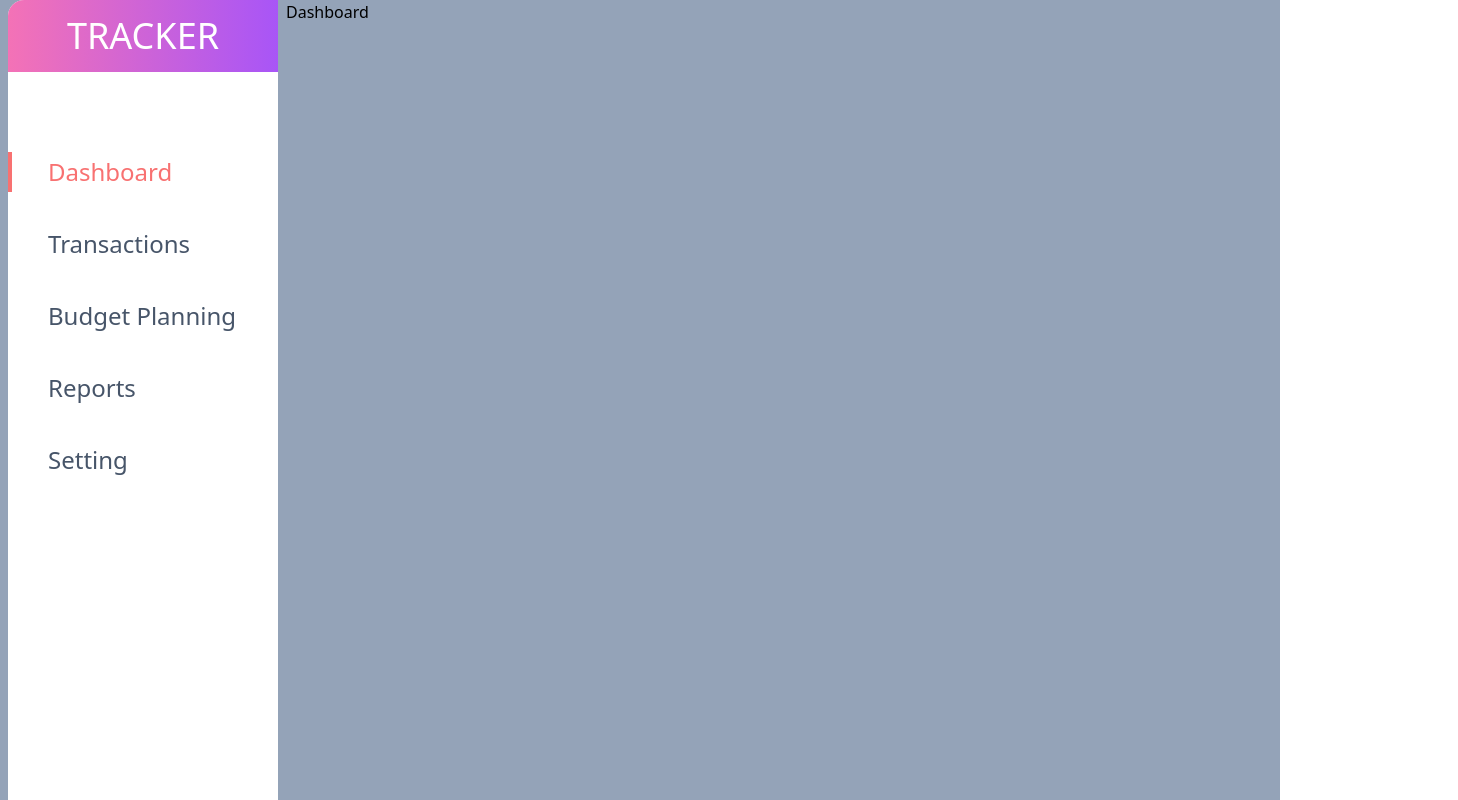
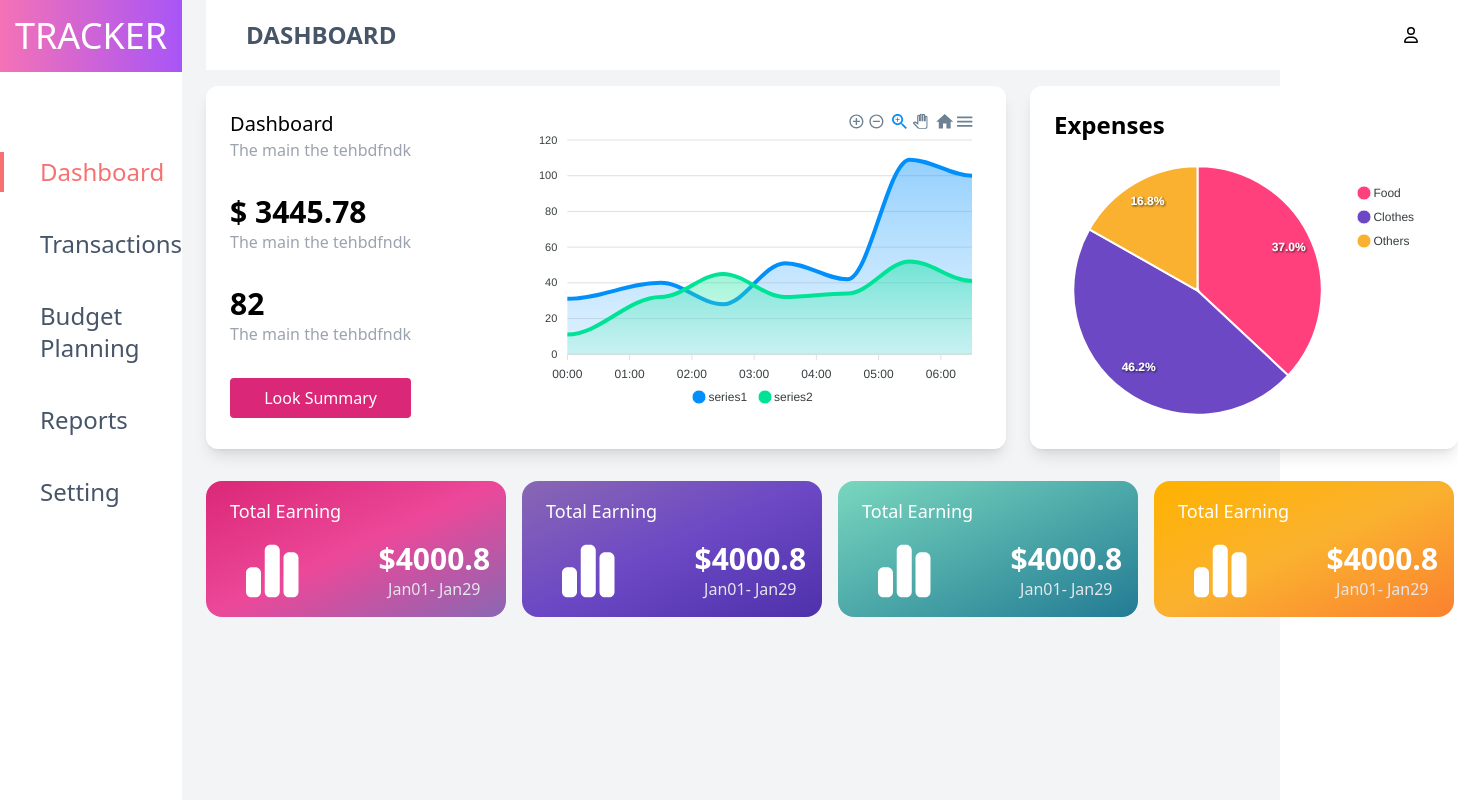
Before and after one commit to Prajon-Adhikari/Personal-Finance-Tracker, a React (Vite) app in the folder frontend/: page /dashboard in a window 1280 px wide. Shown: the whole page, 1458 px wide, since content can reach past the window. Built offline with nearby package versions, Linux system fonts and the light colour scheme.

Commit message:
adding dashboard panel, linegraph and piechart

```diff
--- a/frontend/src/Components/Budget.jsx
+++ b/frontend/src/Components/Budget.jsx
@@ -1,5 +1,14 @@
 import React from "react";
+import { FontAwesomeIcon } from "@fortawesome/react-fontawesome";
+import { faUser } from "@fortawesome/free-regular-svg-icons";
 
 export default function Budget() {
-  return <div>Budget Planning</div>;
+  return (
+    <>
+      <div className="bg-white flex justify-between items-center px-10 w-full h-[70px]">
+        <h2 className="text-2xl font-bold">BUDGET PLANNING</h2>
+        <FontAwesomeIcon icon={faUser} />
+      </div>
+    </>
+  );
 }
--- a/frontend/src/Components/Dashboard.jsx
+++ b/frontend/src/Components/Dashboard.jsx
@@ -1,5 +1,169 @@
-import React from "react";
+import React, { useState } from "react";
+import { FontAwesomeIcon } from "@fortawesome/react-fontawesome";
+import { faUser } from "@fortawesome/free-regular-svg-icons";
+import ReactApexChart from "react-apexcharts";
+import Panel from "./Panel";
+import { faChartSimple } from "@fortawesome/free-solid-svg-icons";
+
+class AreaChart extends React.Component {
+  constructor(props) {
+    super(props);
+    this.state = {
+      series: [
+        {
+          name: "series1",
+          data: [31, 40, 28, 51, 42, 109, 100],
+        },
+        {
+          name: "series2",
+          data: [11, 32, 45, 32, 34, 52, 41],
+        },
+      ],
+      options: {
+        chart: {
+          height: 300,
+          type: "area",
+        },
+        dataLabels: {
+          enabled: false,
+        },
+        stroke: {
+          curve: "smooth",
+        },
+        xaxis: {
+          type: "datetime",
+          categories: [
+            "2018-09-19T00:00:00.000Z",
+            "2018-09-19T01:30:00.000Z",
+            "2018-09-19T02:30:00.000Z",
+            "2018-09-19T03:30:00.000Z",
+            "2018-09-19T04:30:00.000Z",
+            "2018-09-19T05:30:00.000Z",
+            "2018-09-19T06:30:00.000Z",
+          ],
+        },
+        tooltip: {
+          x: {
+            format: "dd/MM/yy HH:mm",
+          },
+        },
+      },
+    };
+  }
+
+  render() {
+    return (
+      <ReactApexChart
+        options={this.state.options}
+        series={this.state.series}
+        type="area"
+        height={300}
+        width={460}
+      />
+    );
+  }
+}
 
 export default function Dashboard() {
-  return <div>Dashboard</div>;
+  const [pieChartState, setPieChartState] = useState({
+    series: [44, 55, 20],
+    options: {
+      chart: {
+        type: "pie",
+      },
+      colors: ["#FF407D", "#6C48C5", "#FAB12F"], // Custom colors
+      labels: ["Food", "Clothes", "Others"],
+      responsive: [
+        {
+          breakpoint: 480,
+          options: {
+            chart: {
+              width: 200,
+            },
+            legend: {
+              position: "bottom",
+            },
+          },
+        },
+      ],
+    },
+  });
+
+  return (
+    <div className="w-full">
+      <div className="bg-white flex justify-between items-center px-10 w-full h-[70px]">
+        <h2 className="text-2xl text-slate-600 font-bold">DASHBOARD</h2>
+        <FontAwesomeIcon icon={faUser} />
+      </div>
+      <div className="flex gap-6 mt-4">
+        <div className="w-[800px] p-6 flex justify-between rounded-xl bg-white shadow-lg">
+          <div className="flex flex-col gap-8">
+            <div>
+              <div className="text-xl">Dashboard</div>
+              <div className="text-gray-400">The main the tehbdfndk</div>
+            </div>
+            <div>
+              <div className="text-3xl font-bold">$ 3445.78</div>
+              <div className="text-gray-400">The main the tehbdfndk</div>
+            </div>
+            <div>
+              <div className="text-3xl font-bold">82</div>
+              <div className="text-gray-400">The main the tehbdfndk</div>
+            </div>
+            <button className="bg-pink-600 rounded text-white py-2">
+              Look Summary
+            </button>
+          </div>
+          <AreaChart />
+        </div>
+        <div className="bg-white rounded-xl flex justify-center flex-col px-6 shadow-lg">
+          <div className="pb-4 font-bold text-2xl">Expenses</div>
+          <ReactApexChart
+            options={pieChartState.options}
+            series={pieChartState.series}
+            type="pie"
+            width={380}
+          />
+        </div>
+      </div>
+      <div className="flex gap-4 py-8">
+        <Panel
+          title="Total Earning"
+          figure={faChartSimple}
+          amount="4000.8"
+          date="Jan01- Jan29"
+          begColor="from-pink-600"
+          midColor="via-pink-500"
+          endColor="to-customPurple1"
+        />
+        <Panel
+          title="Total Earning"
+          figure={faChartSimple}
+          amount="4000.8"
+          date="Jan01- Jan29"
+          begColor="from-customPurple1"
+          midColor="via-customBlue"
+          endColor="to-customBlue1"
+        />
+        <Panel
+          title="Total Earning"
+          figure={faChartSimple}
+          amount="4000.8"
+          date="Jan01- Jan29"
+          begColor="from-customTeal"
+          midColor="via-customTeal1"
+          endColor="to-customTeal3"
+        />
+        <Panel
+          title="Total Earning"
+          figure={faChartSimple}
+          amount="4000.8"
+          date="Jan01- Jan29"
+          begColor="from-customGold"
+          midColor="via-customGold1"
+          endColor="to-customGold2"
+        />
+      </div>
+    </div>
+  );
 }
--- a/frontend/src/Components/Menu.jsx
+++ b/frontend/src/Components/Menu.jsx
@@ -5,9 +5,9 @@ export default function Menu() {
   const location = useLocation();
 
   return (
-    <div className="flex bg-slate-400">
-      <div className="h-screen rounded-tl-2xl bg-white w-[270px] mx-2">
-        <h2 className="text-4xl rounded-tl-2xl text-center py-4 bg-gradient-to-r from-pink-400 to-purple-500 text-white">
+    <div className="flex gap-6 bg-gray-100">
+      <div className="h-screen rounded-tl-2xl bg-white w-[270px]">
+        <h2 className="text-4xl text-center py-4 bg-gradient-to-r from-pink-400 to-purple-500 text-white">
           TRACKER
         </h2>
         <div className="text-slate-600 text-2xl flex flex-col items-center mt-[80px] gap-8">
--- /dev/null
+++ b/frontend/src/Components/Panel.jsx
@@ -0,0 +1,19 @@
+import React from "react";
+import { FontAwesomeIcon } from "@fortawesome/react-fontawesome";
+
+export default function Panel(props) {
+  return (
+    <div
+      className={`bg-gradient-to-br ${props.begColor} ${props.midColor}  ${props.endColor} w-[300px] text-white rounded-2xl p-4`}
+    >
+      <div className="text-lg pl-2">{props.title}</div>
+      <div className="flex justify-between pt-4">
+        <FontAwesomeIcon icon={props.figure} className="text-[60px] pl-6" />
+        <div className="">
+          <div className="text-center font-bold text-3xl">${props.amount}</div>
+          <div className="text-gray-200 text-center">{props.date}</div>
+        </div>
+      </div>
+    </div>
+  );
+}
--- a/frontend/src/Components/Reports.jsx
+++ b/frontend/src/Components/Reports.jsx
@@ -1,5 +1,14 @@
 import React from "react";
+import { FontAwesomeIcon } from "@fortawesome/react-fontawesome";
+import { faUser } from "@fortawesome/free-regular-svg-icons";
 
 export default function Reports() {
-  return <div>Reports</div>;
+  return (
+    <>
+      <div className="bg-white flex justify-between items-center px-10 w-full h-[70px]">
+        <h2 className="text-2xl font-bold">REPORTS</h2>
+        <FontAwesomeIcon icon={faUser} />
+      </div>
+    </>
+  );
 }
--- a/frontend/src/Components/Setting.jsx
+++ b/frontend/src/Components/Setting.jsx
@@ -1,5 +1,14 @@
 import React from "react";
+import { FontAwesomeIcon } from "@fortawesome/react-fontawesome";
+import { faUser } from "@fortawesome/free-regular-svg-icons";
 
 export default function Setting() {
-  return <div>Setting</div>;
+  return (
+    <>
+      <div className="bg-white flex justify-between items-center px-10 w-full h-[70px]">
+        <h2 className="text-2xl font-bold">SETTING</h2>
+        <FontAwesomeIcon icon={faUser} />
+      </div>
+    </>
+  );
 }
--- a/frontend/src/Components/Transactions.jsx
+++ b/frontend/src/Components/Transactions.jsx
@@ -1,9 +1,14 @@
-import React from 'react'
+import React from "react";
+import { FontAwesomeIcon } from "@fortawesome/react-fontawesome";
+import { faUser } from "@fortawesome/free-regular-svg-icons";
 
 export default function Transactions() {
   return (
-    <div>
-      Transactions
-    </div>
-  )
+    <>
+      <div className="bg-white flex justify-between items-center px-10 w-full h-[70px]">
+        <h2 className="text-2xl font-bold">TRANSACTIONS</h2>
+        <FontAwesomeIcon icon={faUser} />
+      </div>
+    </>
+  );
 }
--- a/frontend/tailwind.config.js
+++ b/frontend/tailwind.config.js
@@ -2,7 +2,21 @@
 export default {
   content: ["./index.html", "./src/**/*.{js,ts,jsx,tsx}"],
   theme: {
-    extend: {},
+    extend: {
+      colors: {
+        customPink: "#FF5733", // Add your custom hex code
+        customPurple: "#C68FE6",
+        customPurple1: "#8967B3",
+        customBlue: "#6C48C5",
+        customBlue1: "#4E31AA",
+        customTeal: "#79D7BE",
+        customTeal2: "#4DA1A9",
+        customTeal3: "#227B94",
+        customGold: "#FFB200",
+        customGold1: "#FAB12F",
+        customGold2: "#FA812F",
+      },
+    },
   },
   plugins: [],
 };
```
Also changed, not shown: frontend/package.json (+7 -0 lines), 1 other file (tests, documents, lock files or other folders).
